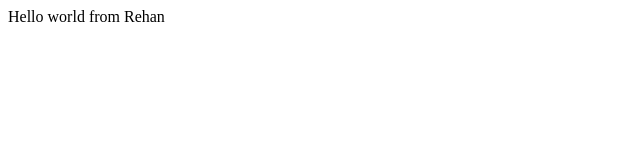
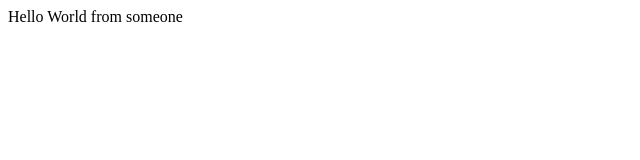
Before and after one commit to Rehan-2020/Class1, a plain HTML site: page index.html in a window 1280 px wide. Shown: the full height of the page, 0-640 px from the left. Drawn offline with Linux system fonts and the light colour scheme.

Commit message:
Update index.html
Updated name in index.html

```diff
--- a/index.html
+++ b/index.html
@@ -5,7 +5,7 @@
 </head>
 <body>
    <div>
-       Hello world from Rehan
+       Hello World from someone
    </div>
 </body>
 </html>
```
